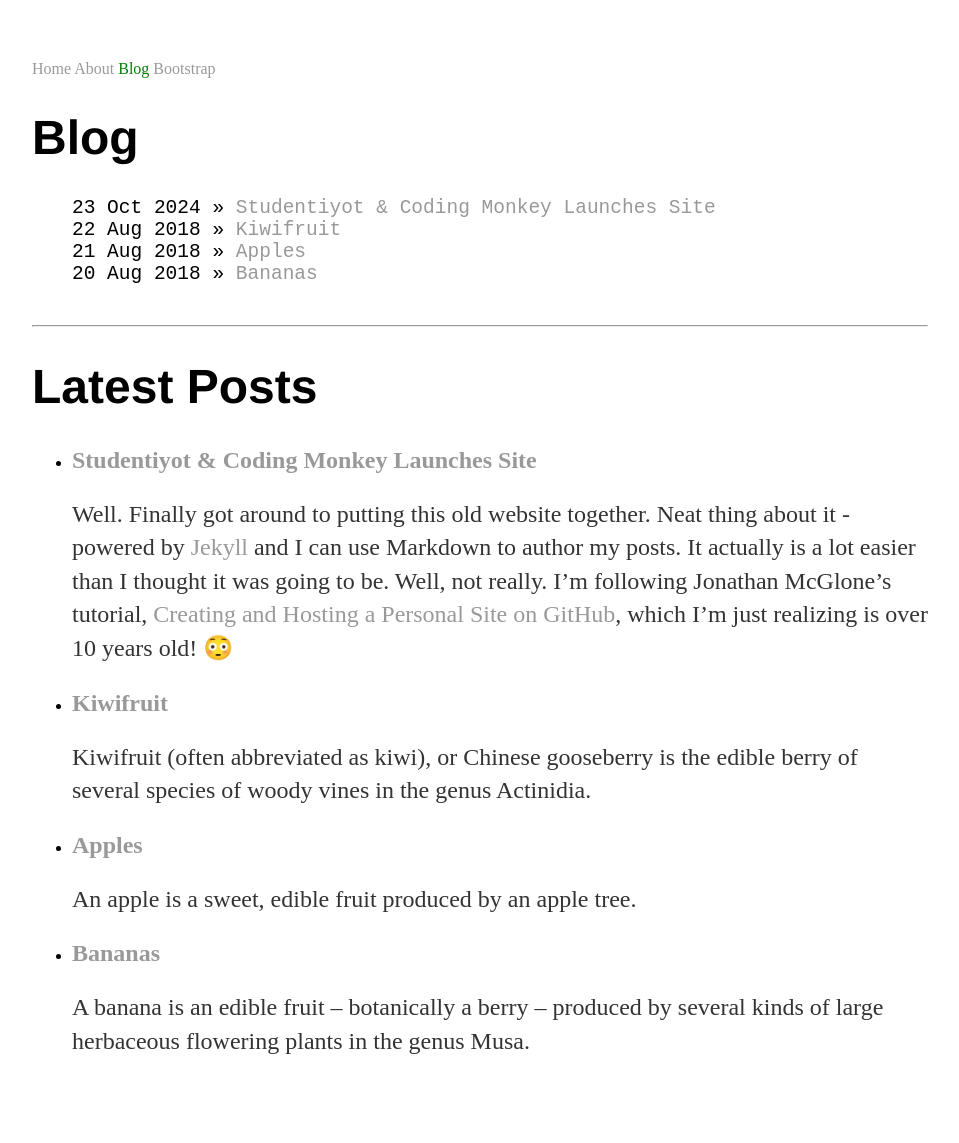
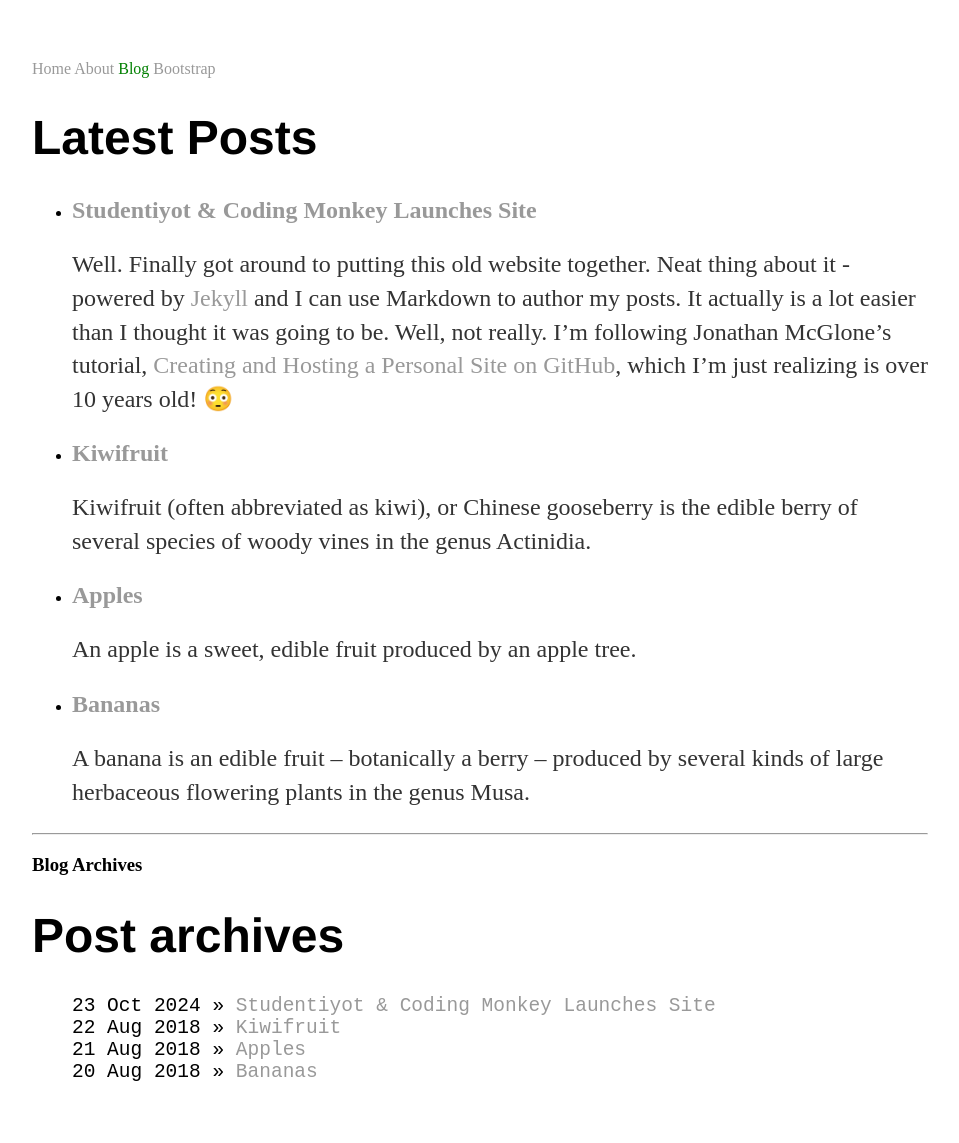
Before and after one commit to studentiyot/code_monkey, a Jekyll site: the page built from blog.html, in a window 1280 px wide. Shown: the whole page, without its empty margins (160-1119 px from the left). Built offline with Jekyll 4.4.1, drawn with Linux system fonts in a browser that asks for light colours; before the commit the page ends 1119 px from its top, so only the background shows below that.

Commit message:
Update blog.html

```diff
--- a/blog.html
+++ b/blog.html
@@ -3,20 +3,9 @@ layout: default
 title: Blog
 description: code monkey is serious business
 ---
-<!-- | Style 1 - J McGlone | - https://jmcglone.com/guides/github-pages/ -->
-<h1>{{ page.title }}</h1>
-<ul class="posts">
-
-  {% for post in site.posts %}
-    <li><span>{{ post.date | date_to_string }}</span> » <a href="/code_monkey{{ post.url }}" title="{{ post.title }}">{{ post.title }}</a></li>
-  {% endfor %}
-</ul>
-
-<hr>
 
 <!-- | Style 2 - Jekyll Core | https://jekyllrb.com/docs/step-by-step/08-blogging/ -->
 <h1>Latest Posts</h1>
-
 <ul>
   {% for post in site.posts %}
     <li>
@@ -26,6 +15,18 @@ description: code monkey is serious business
   {% endfor %}
 </ul>
 
+<hr>
+<!-- | Style 1 - J McGlone | - https://jmcglone.com/guides/github-pages/ -->
+<h3>{{ page.title }} Archives</h3>
+<h1>Post archives</h1>
+<ul class="posts">
+
+  {% for post in site.posts %}
+    <li><span>{{ post.date | date_to_string }}</span> » <a href="/code_monkey{{ post.url }}" title="{{ post.title }}">{{ post.title }}</a></li>
+  {% endfor %}
+</ul>
+
+
 <!-- {{ post.title }} is pulled from the post filename -->
 <!-- {{ post.url }} automatically set by Jekyll to the output path of the post -->
 <!-- {{ post.excerpt }} is first paragraph of content by default -->
```
